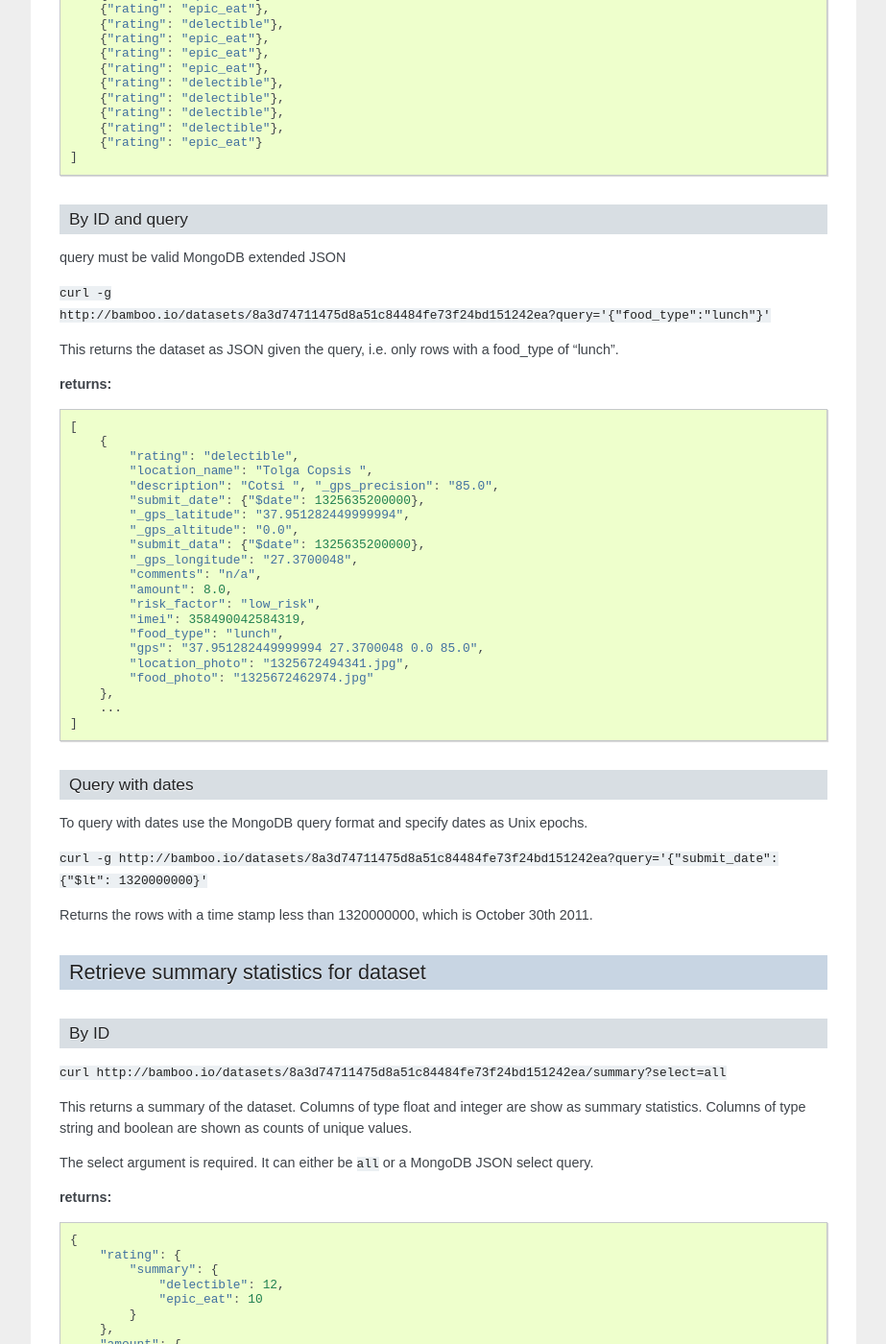
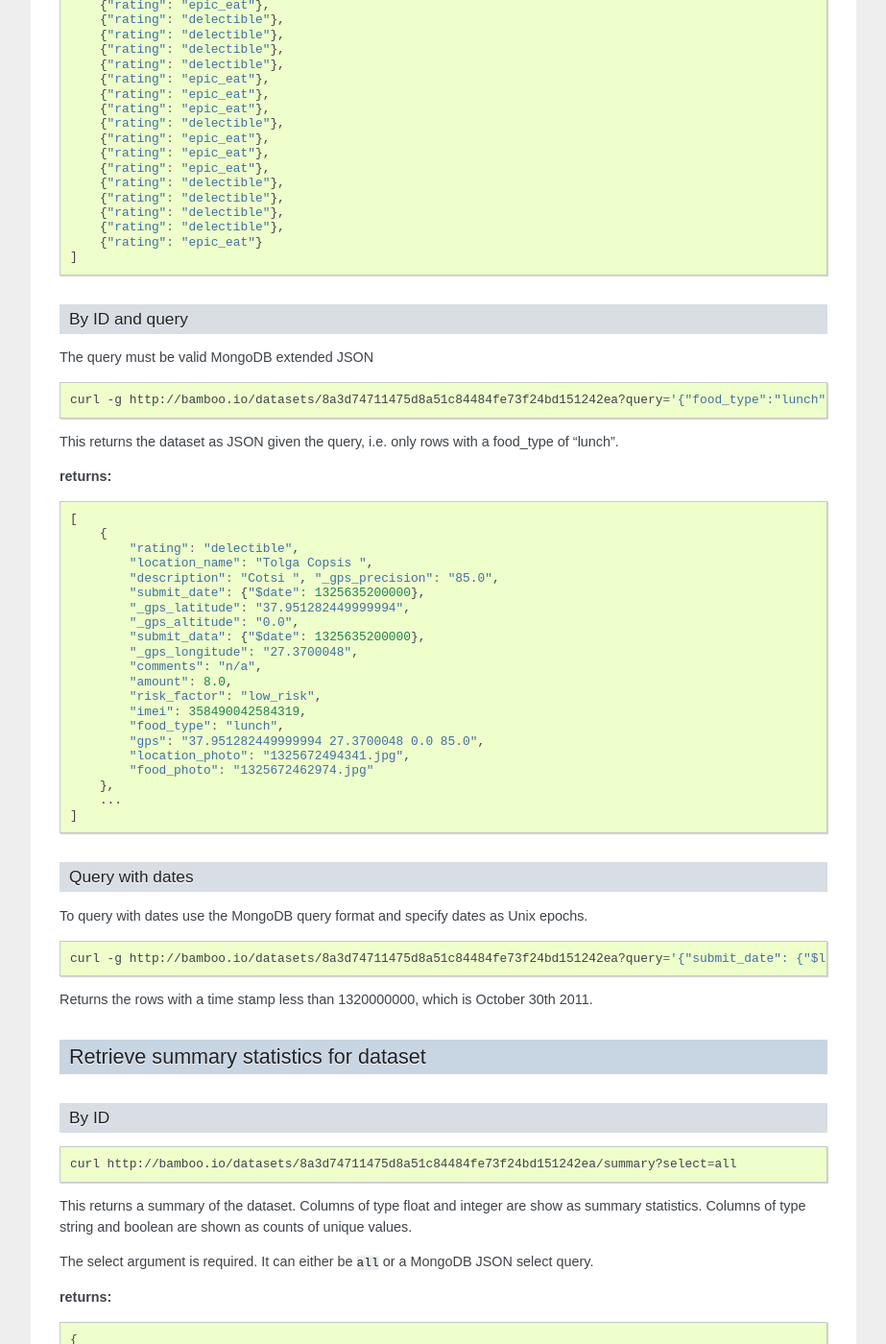
Before and after one commit to pld/bamboo, a Sphinx documentation site: the page built from docs/basic_commands.rst, in a window 1280 px wide and 1400 px high, scrolled down 2546 px. Shown: the whole window at 96% size, without its empty margins (198-1121 px from the left). Built offline with Sphinx 7.4.7, drawn with Linux system fonts in a browser that asks for light colours; formulas are drawn with MathJax 3; some of the changed text lies outside the part shown.

Commit message:
code blocks in summary

```diff
--- a/docs/basic_commands.rst
+++ b/docs/basic_commands.rst
@@ -14,7 +14,9 @@ Basic Commands
 Check the *bamboo* version
 --------------------------
 
-``curl http://bamboo.io/version``
+.. code-block:: sh
+
+    curl http://bamboo.io/version
 
 Storing data in *bamboo*
 ------------------------
@@ -22,7 +24,9 @@ Storing data in *bamboo*
 Upload data from a URL to *bamboo*
 ^^^^^^^^^^^^^^^^^^^^^^^^^^^^^^^^^^
 
-``curl -X POST -d "url=http://formhub.org/mberg/forms/good_eats/data.csv" http://bamboo.io/datasets``
+.. code-block:: sh
+
+    curl -X POST -d "url=http://formhub.org/mberg/forms/good_eats/data.csv" http://bamboo.io/datasets
 
 **returns:**
 
@@ -38,7 +42,9 @@ Upload data from a file to *bamboo*
 given the file ``/home/modilabs/good_eats.csv`` exists locally on your
 filesystem
 
-``curl -X POST -F csv_file=@/home/modilabs/good_eats.csv http://bamboo.io/datasets``
+.. code-block:: sh
+
+    curl -X POST -F csv_file=@/home/modilabs/good_eats.csv http://bamboo.io/datasets
 
 **returns:**
 
@@ -53,7 +59,9 @@ Retrieve information about a dataset
 
 given the id is ``8a3d74711475d8a51c84484fe73f24bd151242ea``
 
-``curl http://bamboo.io/datasets/8a3d74711475d8a51c84484fe73f24bd151242ea/info``
+.. code-block:: sh
+
+    curl http://bamboo.io/datasets/8a3d74711475d8a51c84484fe73f24bd151242ea/info
 
 **returns:**
 
@@ -96,7 +104,9 @@ given the id is ``8a3d74711475d8a51c84484fe73f24bd151242ea``
 By ID
 ^^^^^
 
-``curl http://bamboo.io/datasets/8a3d74711475d8a51c84484fe73f24bd151242ea``
+.. code-block:: sh
+
+    curl http://bamboo.io/datasets/8a3d74711475d8a51c84484fe73f24bd151242ea
 
 This returns the dataset as JSON.
 
@@ -119,7 +129,9 @@ This returns the dataset as JSON.
 
 Alternatively, return the dataset as a CSV,
 
-``curl http://bamboo.io/datasets/8a3d74711475d8a51c84484fe73f24bd151242ea.csv``
+.. code-block:: sh
+
+    curl http://bamboo.io/datasets/8a3d74711475d8a51c84484fe73f24bd151242ea.csv
 
 **returns:**
 
@@ -132,7 +144,9 @@ Alternatively, return the dataset as a CSV,
 By ID with select
 ^^^^^^^^^^^^^^^^^
 
-``curl -g http://bamboo.io/datasets/8a3d74711475d8a51c84484fe73f24bd151242ea?select='{"rating":1}'``
+.. code-block:: sh
+
+    curl -g http://bamboo.io/datasets/8a3d74711475d8a51c84484fe73f24bd151242ea?select='{"rating":1}'
 
 This returns the dataset as JSON given the select, i.e. only the rating
 column.
@@ -169,9 +183,11 @@ column.
 By ID and query
 ^^^^^^^^^^^^^^^
 
-query must be valid MongoDB extended JSON
+The query must be valid MongoDB extended JSON
 
-``curl -g http://bamboo.io/datasets/8a3d74711475d8a51c84484fe73f24bd151242ea?query='{"food_type":"lunch"}'``
+.. code-block:: sh
+
+    curl -g http://bamboo.io/datasets/8a3d74711475d8a51c84484fe73f24bd151242ea?query='{"food_type":"lunch"}'
 
 This returns the dataset as JSON given the query, i.e. only rows with a
 food_type of "lunch".
@@ -208,7 +224,9 @@ Query with dates
 To query with dates use the MongoDB query format and specify dates as Unix
 epochs.
 
-``curl -g http://bamboo.io/datasets/8a3d74711475d8a51c84484fe73f24bd151242ea?query='{"submit_date": {"$lt": 1320000000}'``
+.. code-block:: sh
+
+    curl -g http://bamboo.io/datasets/8a3d74711475d8a51c84484fe73f24bd151242ea?query='{"submit_date": {"$lt": 1320000000}'
 
 Returns the rows with a time stamp less than 1320000000, which is October 30th
 2011.
@@ -219,7 +237,9 @@ Retrieve summary statistics for dataset
 By ID
 ^^^^^
 
-``curl http://bamboo.io/datasets/8a3d74711475d8a51c84484fe73f24bd151242ea/summary?select=all``
+.. code-block:: sh
+
+    curl http://bamboo.io/datasets/8a3d74711475d8a51c84484fe73f24bd151242ea/summary?select=all
 
 This returns a summary of the dataset.  Columns of type float and integer are
 show as summary statistics.  Columns of type string and boolean are shown as
@@ -257,7 +277,9 @@ select query.
 With a query
 ^^^^^^^^^^^^^
 
-``curl -g http://bamboo.io/datasets/8a3d74711475d8a51c84484fe73f24bd151242ea/summary?query='{"food_type": "lunch"}'&select=all``
+.. code-block:: sh
+
+    curl -g http://bamboo.io/datasets/8a3d74711475d8a51c84484fe73f24bd151242ea/summary?query='{"food_type": "lunch"}'&select=all
 
 Return the summary restricting to data that matches the Mongo query passed as
 *query*.
@@ -301,7 +323,9 @@ Return the summary restricting to data that matches the Mongo query passed as
 With a grouping
 ^^^^^^^^^^^^^^^
 
-``curl http://bamboo.io/datasets/8a3d74711475d8a51c84484fe73f24bd151242ea/summary?select=all&group=food_type``
+.. code-block:: sh
+
+    curl http://bamboo.io/datasets/8a3d74711475d8a51c84484fe73f24bd151242ea/summary?select=all&group=food_type
 
 Return the summary grouping on the value passed as *group*.
 
@@ -378,7 +402,9 @@ Return the summary grouping on the value passed as *group*.
 With a grouping and a select
 ^^^^^^^^^^^^^^^^^^^^^^^^^^^^
 
-``curl -g http://bamboo.io/datasets/8a3d74711475d8a51c84484fe73f24bd151242ea/summary?select='{"rating":1}'&group=food_type``
+.. code-block:: sh
+
+    curl -g http://bamboo.io/datasets/8a3d74711475d8a51c84484fe73f24bd151242ea/summary?select='{"rating":1}'&group=food_type
 
 Return the summary grouping on the value passed as *group* and only showing the
 columns specified by the *select*.
@@ -410,7 +436,9 @@ columns specified by the *select*.
 With a multi-grouping
 ^^^^^^^^^^^^^^^^^^^^^
 
-``curl http://bamboo.io/datasets/8a3d74711475d8a51c84484fe73f24bd151242ea/summary?select=all&group=food_type,rating``
+.. code-block:: sh
+
+    curl http://bamboo.io/datasets/8a3d74711475d8a51c84484fe73f24bd151242ea/summary?select=all&group=food_type,rating
 
 **returns:**
 
@@ -504,7 +532,9 @@ indexed by the group parameter and unique per dataset ID.
 Store calculation formula
 ^^^^^^^^^^^^^^^^^^^^^^^^^
 
-``curl -X POST -d "name=amount_less_than_10&formula=amount<10" http://bamboo.io/calculations/8a3d74711475d8a51c84484fe73f24bd151242ea``
+.. code-block:: sh
+
+    curl -X POST -d "name=amount_less_than_10&formula=amount<10" http://bamboo.io/calculations/8a3d74711475d8a51c84484fe73f24bd151242ea
 
 **returns:**
 
@@ -517,7 +547,9 @@ Store calculation formula
 Retrieve a list of stored calculations
 ^^^^^^^^^^^^^^^^^^^^^^^^^^^^^^^^^^^^^^
 
-``curl http://bamboo.io/calculations/8a3d74711475d8a51c84484fe73f24bd151242ea``
+.. code-block:: sh
+
+    curl http://bamboo.io/calculations/8a3d74711475d8a51c84484fe73f24bd151242ea
 
 **returns:**
 
@@ -534,7 +566,9 @@ Retrieve a list of stored calculations
 Retrieve newly calculated column
 ^^^^^^^^^^^^^^^^^^^^^^^^^^^^^^^^
 
-``curl -g http://bamboo.io/datasets/8a3d74711475d8a51c84484fe73f24bd151242ea?select='{"amount_less_than_10":1}'``
+.. code-block:: sh
+
+    curl -g http://bamboo.io/datasets/8a3d74711475d8a51c84484fe73f24bd151242ea?select='{"amount_less_than_10":1}'
 
 **returns:**
 
@@ -567,7 +601,9 @@ Retrieve newly calculated column
 Store aggregation formula
 ^^^^^^^^^^^^^^^^^^^^^^^^^
 
-``curl -X POST -d "name=sum_of_amount&formula=sum(amount)" http://bamboo.io/calculations/8a3d74711475d8a51c84484fe73f24bd151242ea``
+.. code-block:: sh
+
+    curl -X POST -d "name=sum_of_amount&formula=sum(amount)" http://bamboo.io/calculations/8a3d74711475d8a51c84484fe73f24bd151242ea
 
 **returns:**
 
@@ -582,7 +618,9 @@ Store aggregation formula
 Store aggregation formula with group
 ^^^^^^^^^^^^^^^^^^^^^^^^^^^^^^^^^^^^
 
-``curl -X POST -d "name=sum_of_amount&formula=sum(amount)&group=food_type" http://bamboo.io/calculations/8a3d74711475d8a51c84484fe73f24bd151242ea``
+.. code-block:: sh
+
+    curl -X POST -d "name=sum_of_amount&formula=sum(amount)&group=food_type" http://bamboo.io/calculations/8a3d74711475d8a51c84484fe73f24bd151242ea
 
 **returns:**
 
@@ -597,7 +635,9 @@ Store aggregation formula with group
 Store aggregation formula with multi-group
 ^^^^^^^^^^^^^^^^^^^^^^^^^^^^^^^^^^^^^^^^^^
 
-``curl -X POST -d "name=sum_of_amount&formula=sum(amount)&group=food_type,rating" http://bamboo.io/calculations/8a3d74711475d8a51c84484fe73f24bd151242ea``
+.. code-block:: sh
+
+    curl -X POST -d "name=sum_of_amount&formula=sum(amount)&group=food_type,rating" http://bamboo.io/calculations/8a3d74711475d8a51c84484fe73f24bd151242ea
 
 **returns:**
 
@@ -612,7 +652,9 @@ Store aggregation formula with multi-group
 Retrieve lists of aggregated datasets
 ^^^^^^^^^^^^^^^^^^^^^^^^^^^^^^^^^^^^^
 
-``curl -g http://bamboo.io/datasets/8a3d74711475d8a51c84484fe73f24bd151242ea/aggregations``
+.. code-block:: sh
+
+    curl -g http://bamboo.io/datasets/8a3d74711475d8a51c84484fe73f24bd151242ea/aggregations
 
 Returns a map of groups (included an empty group) to dataset IDs for
 aggregation calculations.
@@ -630,7 +672,9 @@ aggregation calculations.
 Retrieve the linked datasets that groups on foodtype and rating
 ^^^^^^^^^^^^^^^^^^^^^^^^^^^^^^^^^^^^^^^^^^^^^^^^^^^^^^^^^^^^^^^
 
-``curl -g http://bamboo.io/datasets/10cedc551e40418caa72495d771703b3``
+.. code-block:: sh
+
+    curl -g http://bamboo.io/datasets/10cedc551e40418caa72495d771703b3
 
 Linked dataset are the same as any other dataset.
 
```
